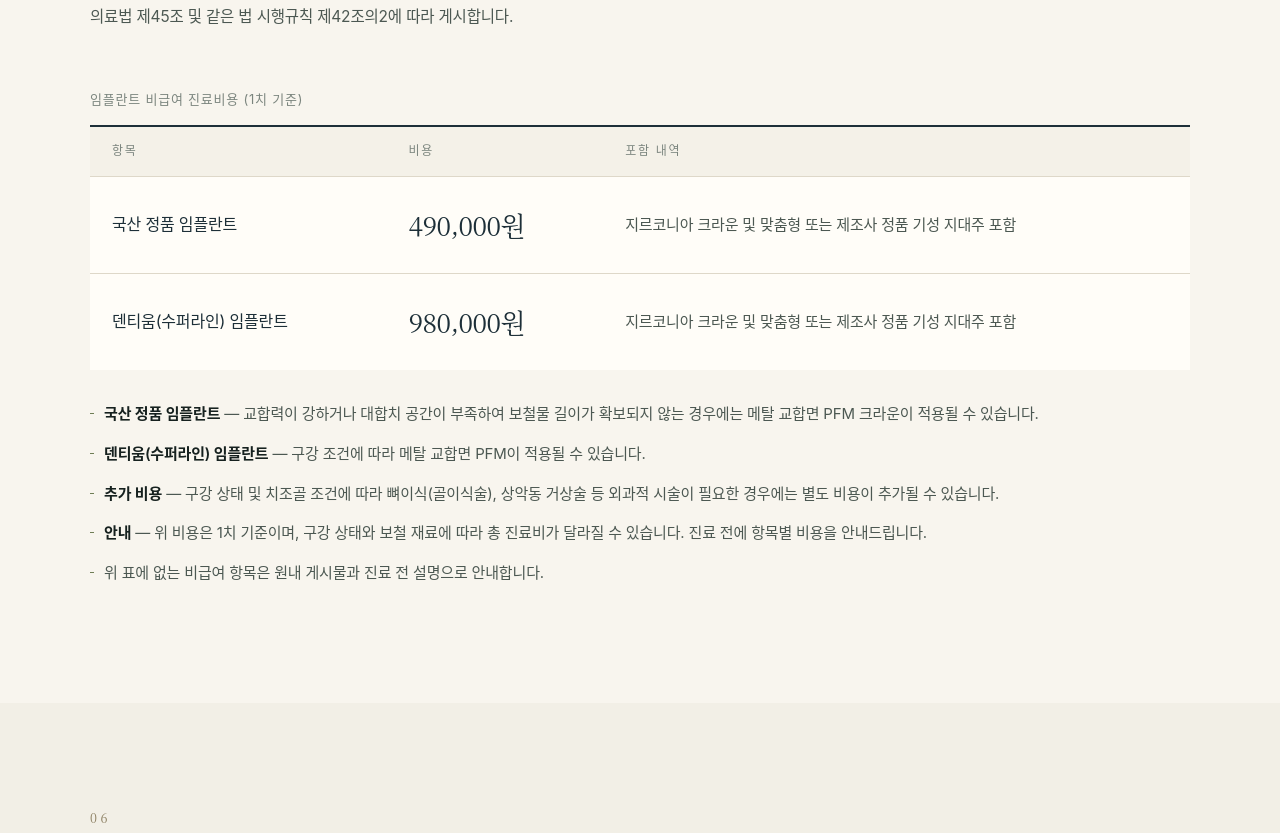
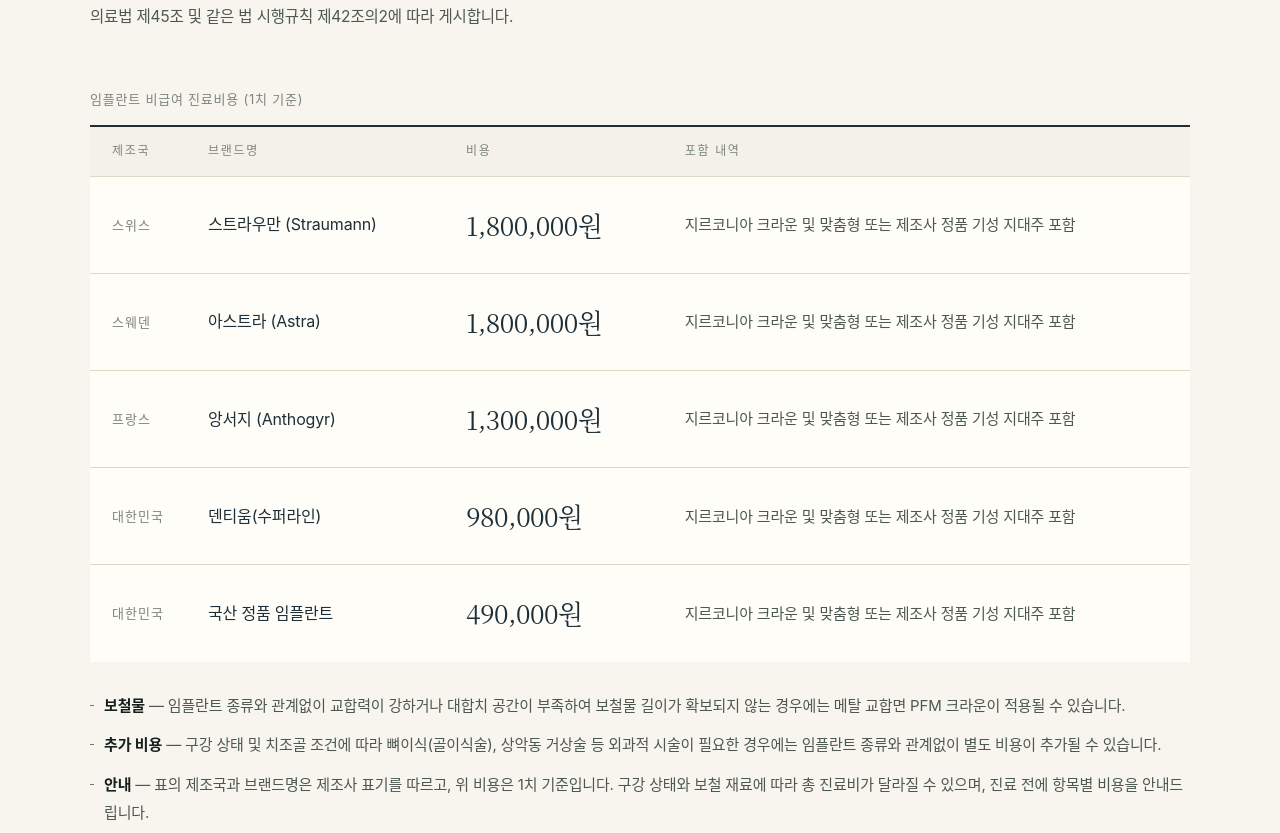
Before and after one commit to donghae-nydental/donghae-nydental.github.io, a plain HTML site: page index.html in a window 1280 px wide. Shown: the part 4755-5588 px from the top of the page. Drawn offline with Linux system fonts and the light colour scheme.

Commit message:
비급여 표 본문 반영: 제조국·브랜드명 5종 (스트라우만·아스트라·앙서지·덴티움(수퍼라인)·국산 정품)

```diff
--- a/index.html
+++ b/index.html
@@ -339,20 +339,41 @@
           <caption>임플란트 비급여 진료비용 (1치 기준)</caption>
           <thead>
             <tr>
-              <th scope="col">항목</th>
+              <th scope="col">제조국</th>
+              <th scope="col">브랜드명</th>
               <th scope="col">비용</th>
               <th scope="col">포함 내역</th>
             </tr>
           </thead>
           <tbody>
             <tr>
-              <th scope="row">국산 정품 임플란트</th>
-              <td class="price">490,000원</td>
+              <td class="country">스위스</td>
+              <th scope="row">스트라우만 (Straumann)</th>
+              <td class="price">1,800,000원</td>
               <td>지르코니아 크라운 및 맞춤형 또는 제조사 정품 기성 지대주 포함</td>
             </tr>
             <tr>
-              <th scope="row">덴티움(수퍼라인) 임플란트</th>
+              <td class="country">스웨덴</td>
+              <th scope="row">아스트라 (Astra)</th>
+              <td class="price">1,800,000원</td>
+              <td>지르코니아 크라운 및 맞춤형 또는 제조사 정품 기성 지대주 포함</td>
+            </tr>
+            <tr>
+              <td class="country">프랑스</td>
+              <th scope="row">앙서지 (Anthogyr)</th>
+              <td class="price">1,300,000원</td>
+              <td>지르코니아 크라운 및 맞춤형 또는 제조사 정품 기성 지대주 포함</td>
+            </tr>
+            <tr>
+              <td class="country">대한민국</td>
+              <th scope="row">덴티움(수퍼라인)</th>
               <td class="price">980,000원</td>
+              <td>지르코니아 크라운 및 맞춤형 또는 제조사 정품 기성 지대주 포함</td>
+            </tr>
+            <tr>
+              <td class="country">대한민국</td>
+              <th scope="row">국산 정품 임플란트</th>
+              <td class="price">490,000원</td>
               <td>지르코니아 크라운 및 맞춤형 또는 제조사 정품 기성 지대주 포함</td>
             </tr>
           </tbody>
@@ -361,19 +382,16 @@
 
       <ul class="fee-notes">
         <li>
-          <strong>국산 정품 임플란트</strong> — 교합력이 강하거나 대합치 공간이 부족하여 보철물 길이가
-          확보되지 않는 경우에는 메탈 교합면 PFM 크라운이 적용될 수 있습니다.
-        </li>
-        <li>
-          <strong>덴티움(수퍼라인) 임플란트</strong> — 구강 조건에 따라 메탈 교합면 PFM이 적용될 수 있습니다.
+          <strong>보철물</strong> — 임플란트 종류와 관계없이 교합력이 강하거나 대합치 공간이 부족하여 보철물
+          길이가 확보되지 않는 경우에는 메탈 교합면 PFM 크라운이 적용될 수 있습니다.
         </li>
         <li>
           <strong>추가 비용</strong> — 구강 상태 및 치조골 조건에 따라 뼈이식(골이식술), 상악동 거상술 등
-          외과적 시술이 필요한 경우에는 별도 비용이 추가될 수 있습니다.
+          외과적 시술이 필요한 경우에는 임플란트 종류와 관계없이 별도 비용이 추가될 수 있습니다.
         </li>
         <li>
-          <strong>안내</strong> — 위 비용은 1치 기준이며, 구강 상태와 보철 재료에 따라 총 진료비가 달라질 수
-          있습니다. 진료 전에 항목별 비용을 안내드립니다.
+          <strong>안내</strong> — 표의 제조국과 브랜드명은 제조사 표기를 따르고, 위 비용은 1치 기준입니다.
+          구강 상태와 보철 재료에 따라 총 진료비가 달라질 수 있으며, 진료 전에 항목별 비용을 안내드립니다.
         </li>
         <li>
           위 표에 없는 비급여 항목은 원내 게시물과 진료 전 설명으로 안내합니다.
```
